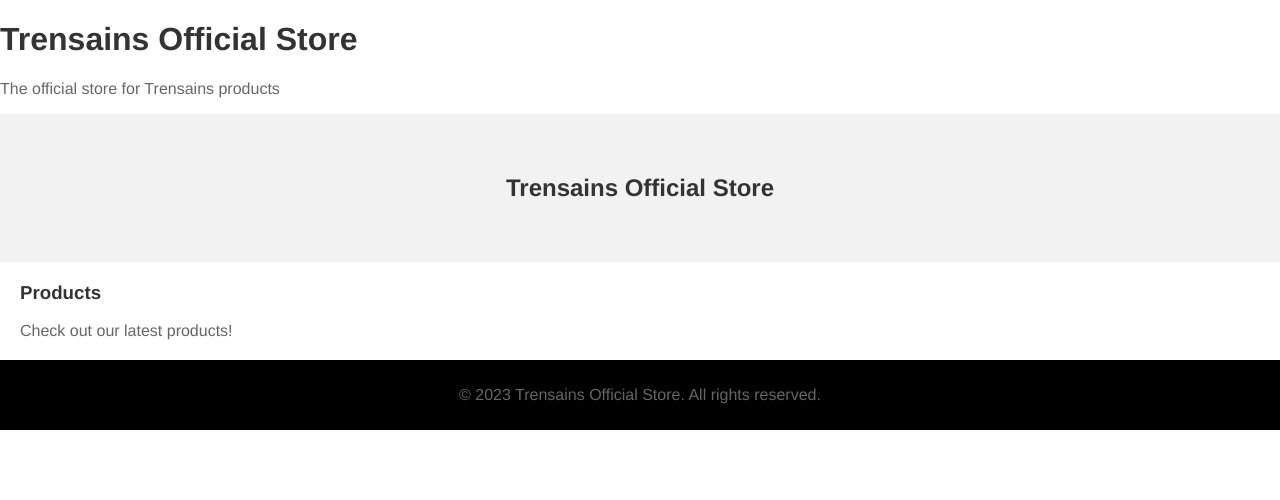
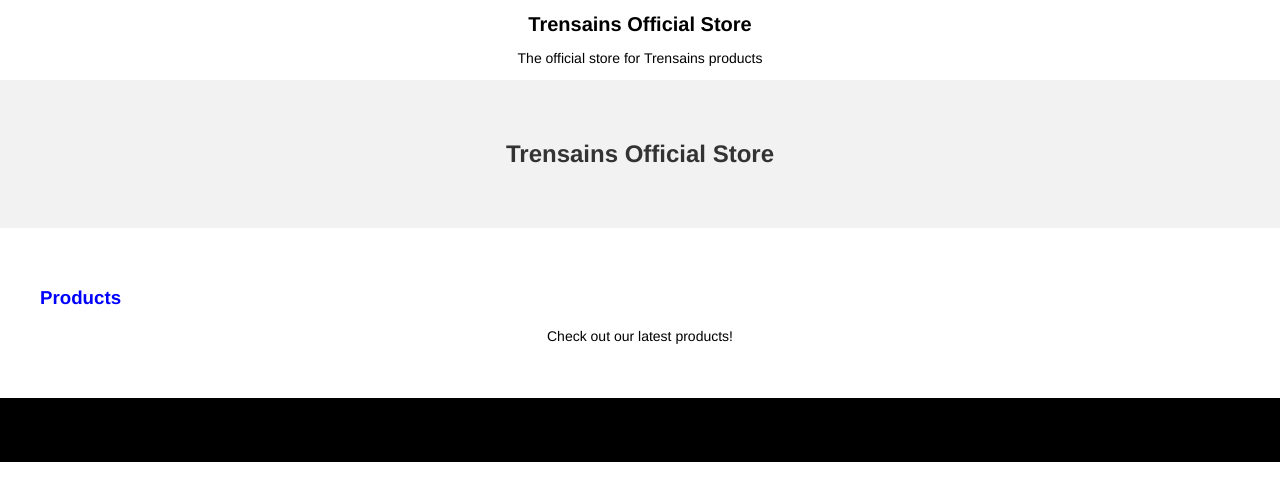
Before and after one commit to hiikasiim/Allam, a plain HTML site: page index.html in a window 1280 px wide. Drawn offline with Linux system fonts and the light colour scheme.

Commit message:
Update website

```diff
--- a/index.html
+++ b/index.html
@@ -27,6 +27,8 @@
             }
             section {
                 margin: 20px;
+                padding: 20px;
+                color: blue;
             }
             footer {
                 background-color: black;
@@ -49,5 +51,17 @@
         <footer>
             <p>&copy; 2023 Trensains Official Store. All rights reserved.</p>
         </footer>
+        <style>
+            h1 {
+                color: black;
+                text-align: center;
+                font-size: 20px;
+            }
+            p {
+                color: black;
+                text-align: center;
+                font-size: 14px;
+            }
+        </style>
     </body>
 </html>
```
